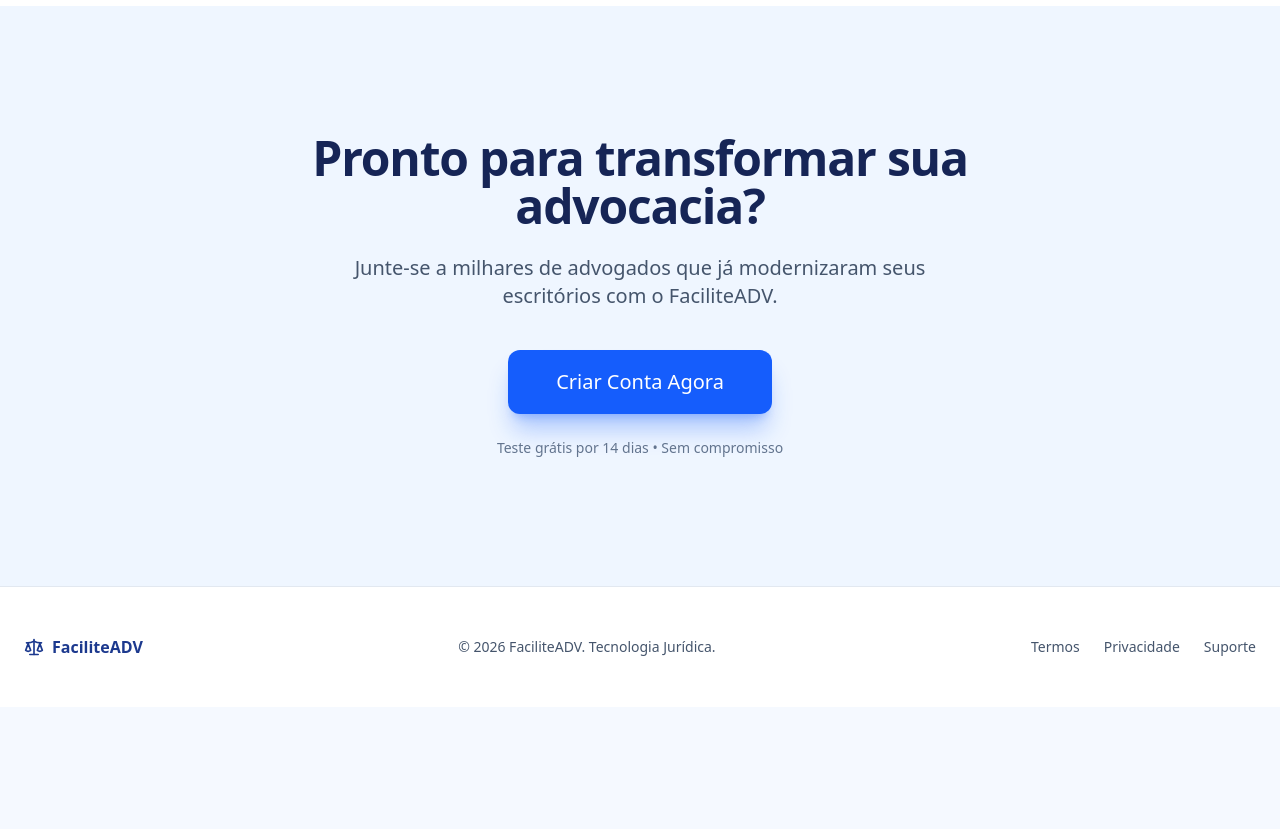
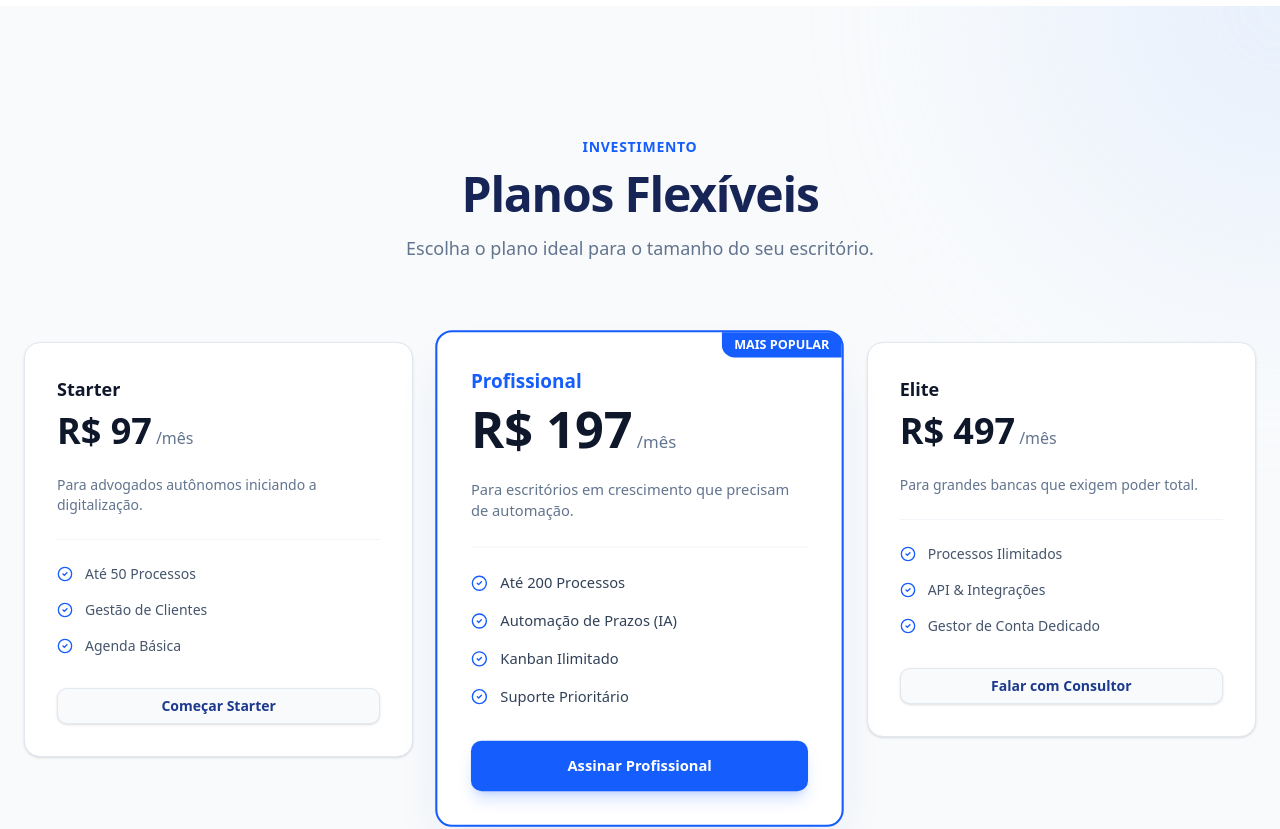
Before and after one commit to faciliteadv/faciliteadv, a Next.js app: page / in a window 1280 px wide. Shown: the part 2040-2869 px from the top of the page. Before the commit the page ends 2747 px from the top, so only its background shows below. Built offline with nearby package versions, Linux system fonts and the light colour scheme; a web font is replaced by a local one.

Commit message:
feat: Add Next.js root layout and a new public landing page.

```diff
--- a/app/(public)/page.tsx
+++ b/app/(public)/page.tsx
@@ -213,7 +213,124 @@ export default function LandingPage() {
                 </div>
             </section>
 
-            {/* Final CTA */}
+            {/* Pricing Section (New) */}
+            <section id="pricing" className="py-32 bg-slate-50 relative overflow-hidden">
+                <div className="absolute top-0 right-0 w-[500px] h-[500px] bg-blue-100/50 rounded-full blur-[100px] -translate-y-1/2 translate-x-1/2" />
+
+                <div className="max-w-7xl mx-auto px-6 relative z-10">
+                    <div className="text-center mb-20 animate-in fade-in slide-in-from-bottom-4 duration-700">
+                        <span className="text-blue-600 font-semibold tracking-wider text-sm uppercase">Investimento</span>
+                        <h2 className="text-3xl md:text-5xl font-bold tracking-tight mt-3 mb-4 text-blue-950">
+                            Planos Flexíveis
+                        </h2>
+                        <p className="text-slate-500 text-lg max-w-2xl mx-auto">
+                            Escolha o plano ideal para o tamanho do seu escritório.
+                        </p>
+                    </div>
+
+                    <div className="grid grid-cols-1 md:grid-cols-3 gap-8 items-start">
+                        {/* Plan 1: Starter */}
+                        <div className="p-8 rounded-2xl bg-white border border-slate-200 shadow-sm hover:shadow-xl hover:shadow-blue-900/5 hover:-translate-y-1 transition-all duration-300">
+                            <h3 className="text-lg font-semibold text-slate-900 mb-2">Starter</h3>
+                            <div className="flex items-baseline gap-1 mb-6">
+                                <span className="text-4xl font-bold text-slate-900">R$ 97</span>
+                                <span className="text-slate-500">/mês</span>
+                            </div>
+                            <p className="text-slate-500 text-sm mb-6 pb-6 border-b border-slate-100">
+                                Para advogados autônomos iniciando a digitalização.
+                            </p>
+                            <ul className="space-y-4 mb-8">
+                                <li className="flex items-center gap-3 text-sm text-slate-600">
+                                    <CheckCircle2 className="w-4 h-4 text-blue-600" />
+                                    Até 50 Processos
+                                </li>
+                                <li className="flex items-center gap-3 text-sm text-slate-600">
+                                    <CheckCircle2 className="w-4 h-4 text-blue-600" />
+                                    Gestão de Clientes
+                                </li>
+                                <li className="flex items-center gap-3 text-sm text-slate-600">
+                                    <CheckCircle2 className="w-4 h-4 text-blue-600" />
+                                    Agenda Básica
+                                </li>
+                            </ul>
+                            <Link href="/login">
+                                <Button className="w-full bg-slate-50 hover:bg-slate-100 text-blue-900 font-semibold border border-slate-200 shadow-sm">
+                                    Começar Starter
+                                </Button>
+                            </Link>
+                        </div>
+
+                        {/* Plan 2: Pro (Featured) */}
+                        <div className="p-8 rounded-2xl bg-white border-2 border-blue-600 shadow-2xl shadow-blue-900/10 transform scale-105 relative z-10">
+                            <div className="absolute top-0 right-0 bg-blue-600 text-white text-xs font-bold px-3 py-1 rounded-bl-lg rounded-tr-lg">
+                                MAIS POPULAR
+                            </div>
+                            <h3 className="text-lg font-semibold text-blue-600 mb-2">Profissional</h3>
+                            <div className="flex items-baseline gap-1 mb-6">
+                                <span className="text-5xl font-bold text-slate-900">R$ 197</span>
+                                <span className="text-slate-500">/mês</span>
+                            </div>
+                            <p className="text-slate-500 text-sm mb-6 pb-6 border-b border-slate-100">
+                                Para escritórios em crescimento que precisam de automação.
+                            </p>
+                            <ul className="space-y-4 mb-8">
+                                <li className="flex items-center gap-3 text-sm text-slate-700 font-medium">
+                                    <CheckCircle2 className="w-4 h-4 text-blue-600" />
+                                    Até 200 Processos
+                                </li>
+                                <li className="flex items-center gap-3 text-sm text-slate-700 font-medium">
+                                    <CheckCircle2 className="w-4 h-4 text-blue-600" />
+                                    Automação de Prazos (IA)
+                                </li>
+                                <li className="flex items-center gap-3 text-sm text-slate-700 font-medium">
+                                    <CheckCircle2 className="w-4 h-4 text-blue-600" />
+                                    Kanban Ilimitado
+                                </li>
+                                <li className="flex items-center gap-3 text-sm text-slate-700 font-medium">
+                                    <CheckCircle2 className="w-4 h-4 text-blue-600" />
+                                    Suporte Prioritário
+                                </li>
+                            </ul>
+                            <Link href="/login">
+                                <Button className="w-full bg-blue-600 hover:bg-blue-700 text-white font-bold h-12 shadow-lg shadow-blue-600/20">
+                                    Assinar Profissional
+                                </Button>
+                            </Link>
+                        </div>
+
+                        {/* Plan 3: Elite */}
+                        <div className="p-8 rounded-2xl bg-white border border-slate-200 shadow-sm hover:shadow-xl hover:shadow-blue-900/5 hover:-translate-y-1 transition-all duration-300">
+                            <h3 className="text-lg font-semibold text-slate-900 mb-2">Elite</h3>
+                            <div className="flex items-baseline gap-1 mb-6">
+                                <span className="text-4xl font-bold text-slate-900">R$ 497</span>
+                                <span className="text-slate-500">/mês</span>
+                            </div>
+                            <p className="text-slate-500 text-sm mb-6 pb-6 border-b border-slate-100">
+                                Para grandes bancas que exigem poder total.
+                            </p>
+                            <ul className="space-y-4 mb-8">
+                                <li className="flex items-center gap-3 text-sm text-slate-600">
+                                    <CheckCircle2 className="w-4 h-4 text-blue-600" />
+                                    Processos Ilimitados
+                                </li>
+                                <li className="flex items-center gap-3 text-sm text-slate-600">
+                                    <CheckCircle2 className="w-4 h-4 text-blue-600" />
+                                    API & Integrações
+                                </li>
+                                <li className="flex items-center gap-3 text-sm text-slate-600">
+                                    <CheckCircle2 className="w-4 h-4 text-blue-600" />
+                                    Gestor de Conta Dedicado
+                                </li>
+                            </ul>
+                            <Link href="/login">
+                                <Button className="w-full bg-slate-50 hover:bg-slate-100 text-blue-900 font-semibold border border-slate-200 shadow-sm">
+                                    Falar com Consultor
+                                </Button>
+                            </Link>
+                        </div>
+                    </div>
+                </div>
+            </section>
             <section className="py-32 relative overflow-hidden bg-blue-50">
                 <div className="max-w-4xl mx-auto px-6 text-center relative z-10">
                     <h2 className="text-4xl md:text-5xl font-bold mb-6 tracking-tight text-blue-950">
--- a/app/layout.tsx
+++ b/app/layout.tsx
@@ -16,7 +16,7 @@ export default function RootLayout({
   children: React.ReactNode;
 }>) {
   return (
-    <html lang="pt-BR">
+    <html lang="pt-BR" className="!scroll-smooth">
       <body className={`${inter.variable} ${playfair.variable} font-sans bg-background text-foreground antialiased`}>
         {children}
       </body>
```
